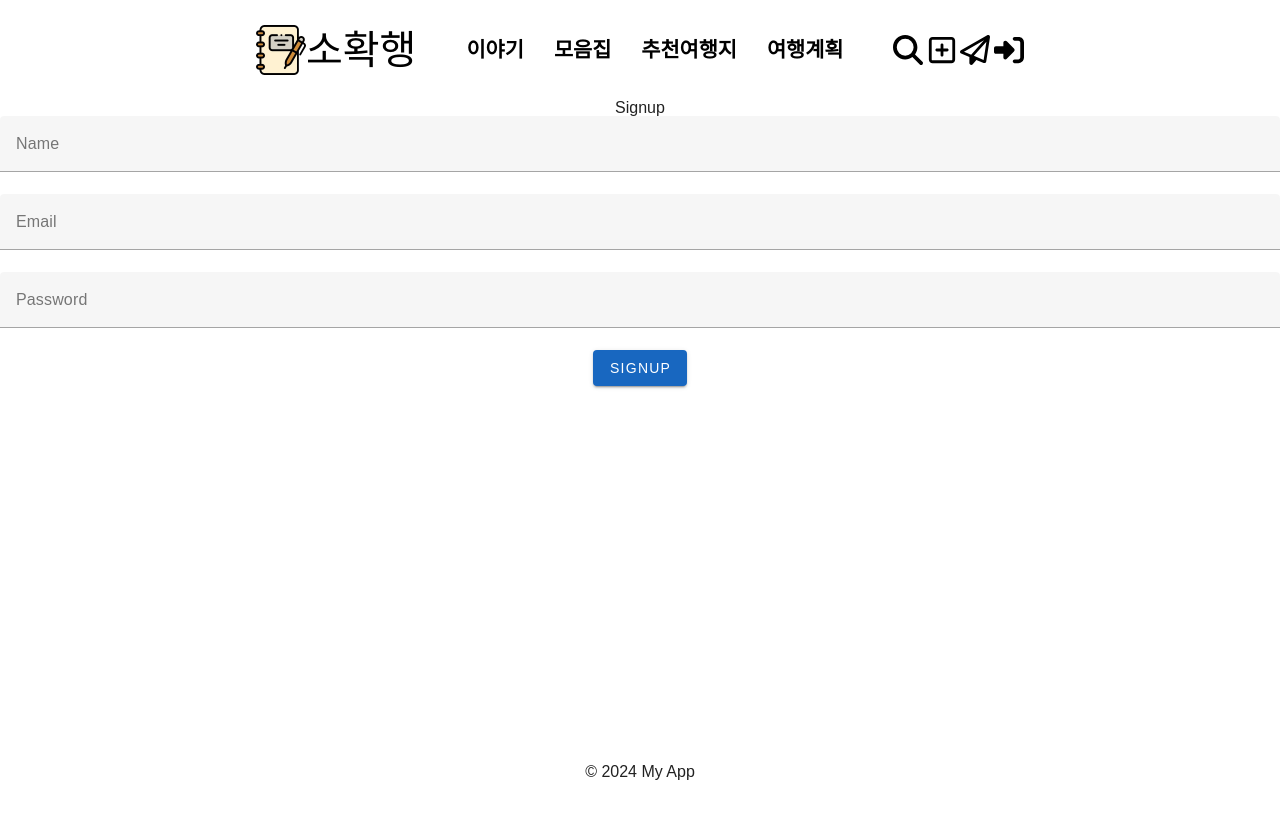
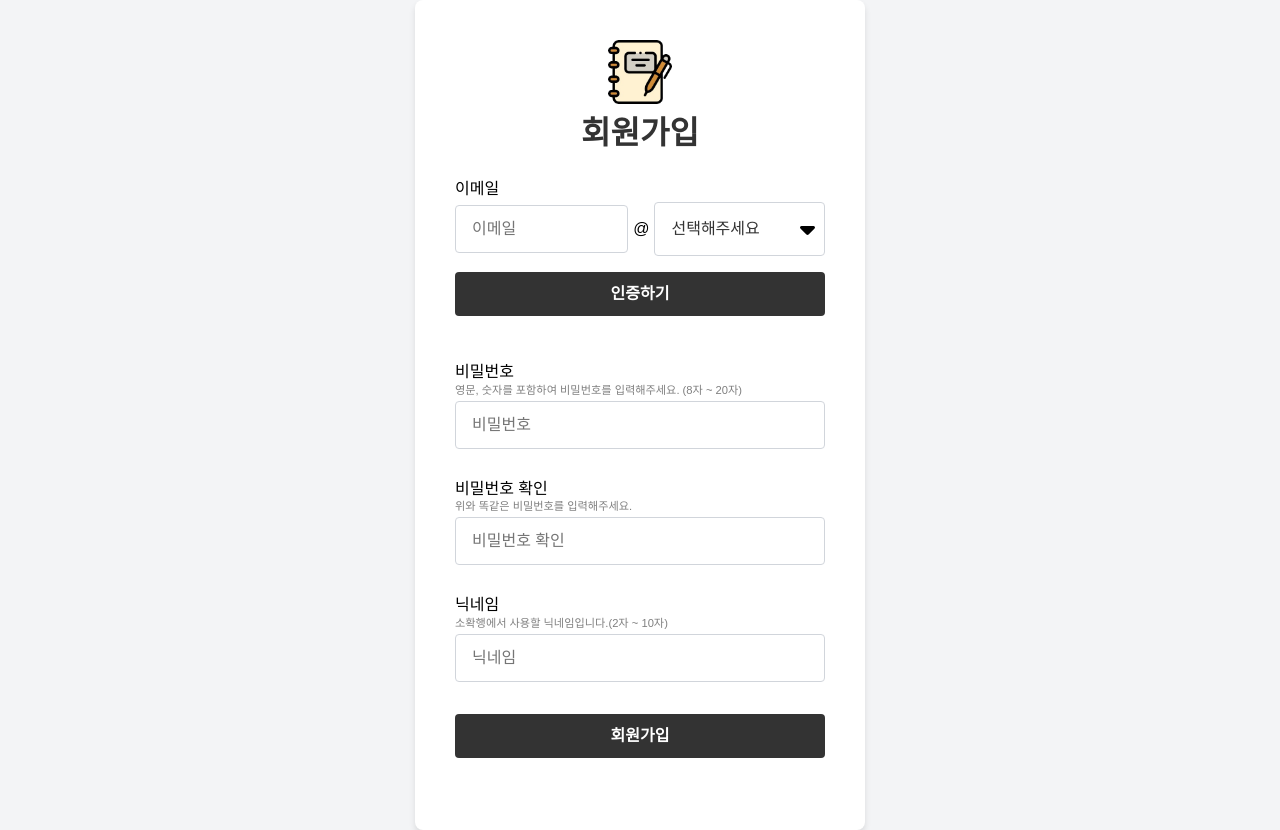
Before and after one commit to tinyhappytrip/tiny-happy-trip-fe, a Vue app: page /signup in a window 1280 px wide. Before the commit the page ends 800 px from the top, so only its background shows below. Built offline with nearby package versions, Linux system fonts and the light colour scheme; a web font is replaced by a local one.

Commit message:
feat: 회원가입 페이지 구현

```diff
--- a/src/components/login/LoginLogoBox.vue
+++ b/src/components/login/LoginLogoBox.vue
@@ -3,8 +3,8 @@
     <div class="logo">
       <RouterLink to="/" class="go-to-link">
         <img src="@/assets/main/logo.png" alt="Logo" class="logo-image" />
-        <div>소확행</div>
       </RouterLink>
+      <div class="title">로그인</div>
     </div>
   </div>
 </template>
@@ -35,4 +35,11 @@
   text-decoration: none;
   font-size: 2rem;
 }
+
+.title {
+  font-size: 2rem;
+  font-weight: bold;
+  cursor: default;
+  color: #333333;
+}
 </style>
--- a/src/plugins/font-awesome-icon.js
+++ b/src/plugins/font-awesome-icon.js
@@ -1,9 +1,9 @@
 import { library } from '@fortawesome/fontawesome-svg-core'
 import { faSquarePlus, faPaperPlane, faCircleCheck } from '@fortawesome/free-regular-svg-icons'
 import { FontAwesomeIcon } from '@fortawesome/vue-fontawesome'
-import { faMagnifyingGlass, faRightToBracket } from '@fortawesome/free-solid-svg-icons'
+import { faMagnifyingGlass, faRightToBracket, faCaretDown } from '@fortawesome/free-solid-svg-icons'
 
-library.add(faSquarePlus, faPaperPlane, faMagnifyingGlass, faRightToBracket, faCircleCheck)
+library.add(faSquarePlus, faPaperPlane, faMagnifyingGlass, faRightToBracket, faCircleCheck, faCaretDown)
 
 export function fontAwesomeIcon(app) {
   app.component('font-awesome-icon', FontAwesomeIcon)
--- a/src/router/rotues.js
+++ b/src/router/rotues.js
@@ -3,6 +3,6 @@ import DefaultLayout from '@/layouts/DefaultLayout.vue'
 export const routes = [
   { path: '/', name: 'main', meta: { layout: DefaultLayout }, component: () => import('@/views/MainView.vue') },
   { path: '/login', name: 'login', component: () => import('@/views/LoginView.vue') },
-  { path: '/signup', name: 'signup', meta: { layout: DefaultLayout }, component: () => import('@/views/SignupView.vue') },
+  { path: '/signup', name: 'signup', component: () => import('@/views/SignupView.vue') },
   { path: '/find', name: 'find', meta: { layout: DefaultLayout }, component: () => import('@/views/FindView.vue') }
 ]
--- a/src/views/FindView.vue
+++ b/src/views/FindView.vue
@@ -75,7 +75,7 @@ const handleSubmit = () => {
   position: relative;
   display: flex;
   align-items: center;
-  margin-bottom: 2rem;
+  margin-bottom: 2.5rem;
 }
 
 .input-group input {
--- a/src/views/SignupView.vue
+++ b/src/views/SignupView.vue
@@ -1,30 +1,251 @@
 <template>
-  <div>
-    <h2>Signup</h2>
-    <v-form @submit.prevent="signup">
-      <v-text-field v-model="name" label="Name"></v-text-field>
-      <v-text-field v-model="email" label="Email"></v-text-field>
-      <v-text-field v-model="password" label="Password" type="password"></v-text-field>
-      <v-btn type="submit" color="primary">Signup</v-btn>
-    </v-form>
+  <div class="container">
+    <div class="signup-container">
+      <div class="logo-box">
+        <div class="logo">
+          <RouterLink to="/" class="go-to-link">
+            <img src="@/assets/main/logo.png" alt="Logo" class="logo-image" />
+          </RouterLink>
+          <div class="title">회원가입</div>
+        </div>
+      </div>
+      <form @submit.prevent="handleSubmit" class="signup-form">
+        <div class="form-group">
+          <label for="email" class="label">이메일</label>
+          <div class="email-input-group">
+            <input type="text" id="email" v-model="email" placeholder="이메일" required />
+            <div style="margin: 0 5px">@</div>
+            <div class="select-wrapper">
+              <select v-model="emailDomain" required>
+                <option value="" disabled>선택해주세요</option>
+                <option value="gmail.com">gmail.com</option>
+                <option value="naver.com">naver.com</option>
+                <option value="daum.net">daum.net</option>
+                <option value="custom">직접입력</option>
+              </select>
+              <font-awesome-icon :icon="['fas', 'caret-down']" size="xl" class="caret-icon" />
+            </div>
+          </div>
+          <button class="send-btn" type="button" @click="verifyEmail">인증하기</button>
+        </div>
+        <label for="password" class="label">비밀번호</label>
+        <div class="description">영문, 숫자를 포함하여 비밀번호를 입력해주세요. (8자 ~ 20자)</div>
+        <div class="input-group">
+          <input v-model="password" id="password" name="password" type="password" required placeholder="비밀번호" />
+        </div>
+        <label for="passwordCheck" class="label">비밀번호 확인</label>
+        <div class="description">위와 똑같은 비밀번호를 입력해주세요.</div>
+        <div class="input-group">
+          <input v-model="passwordCheck" id="passwordCheck" name="passwordCheck" type="password" required placeholder="비밀번호 확인" />
+        </div>
+        <label for="nickname" class="label">닉네임</label>
+        <div class="description">소확행에서 사용할 닉네임입니다.(2자 ~ 10자)</div>
+        <div class="input-group">
+          <input v-model="nickname" id="nickname" name="nickname" type="text" required placeholder="닉네임" />
+        </div>
+        <button type="submit" class="signup-btn">회원가입</button>
+      </form>
+    </div>
   </div>
 </template>
 
-<script>
-import { defineComponent, ref } from 'vue'
+<script setup>
+import { ref } from 'vue'
+const email = ref('')
+const emailDomain = ref('')
+const password = ref('')
+const passwordCheck = ref('')
+const nickname = ref('')
 
-export default defineComponent({
-  name: 'SignupPage',
-  setup() {
-    const name = ref('')
-    const email = ref('')
-    const password = ref('')
+const text = () => {
+  console.log('클릭')
+}
 
-    const signup = () => {
-      // 회원가입 로직 작성
-    }
+const verifyEmail = () => {
+  const domain = emailDomain.value
+  console.log(`Verify email: ${email.value}@${domain}`)
+}
 
-    return { name, email, password, signup }
+const handleSubmit = () => {
+  if (password.value !== passwordCheck.value) {
+    alert('비밀번호가 일치하지 않습니다.')
+    return
   }
-})
+
+  const domain = emailDomain.value === 'custom' ? customEmailDomain.value : emailDomain.value
+
+  console.log('Form submitted', {
+    email: `${email.value}@${emailDomain.value}`,
+    password: password.value,
+    nickname: nickname.value
+  })
+}
 </script>
+
+<style scoped>
+.container {
+  min-height: 100vh;
+  display: flex;
+  justify-content: center;
+  align-items: center;
+  background-color: #f3f4f6;
+}
+
+.signup-container {
+  width: 100%;
+  max-width: 450px;
+  padding: 2.5rem;
+  background-color: #ffffff;
+  border-radius: 8px;
+  box-shadow: 0 4px 6px rgba(0, 0, 0, 0.1);
+  text-align: center;
+}
+
+.logo {
+  width: 50%;
+  display: flex;
+  justify-content: center;
+  flex-direction: column;
+  align-items: center;
+  margin: 0 auto;
+  margin-bottom: 2rem;
+}
+
+.logo-image {
+  cursor: pointer;
+  width: 64px;
+  height: 64px;
+  margin-bottom: 0.5rem;
+}
+
+.go-to-link {
+  font-weight: bold;
+  color: #333333;
+  text-decoration: none;
+  font-size: 2rem;
+}
+
+.title {
+  font-size: 2rem;
+  font-weight: bold;
+  cursor: default;
+  color: #333333;
+}
+
+.signup-form {
+  margin-bottom: 1rem;
+}
+
+.label {
+  display: block;
+  text-align: left;
+  margin-bottom: 0.3rem;
+  font-size: 1rem;
+}
+
+.description {
+  text-align: left;
+  font-size: 0.7rem;
+  opacity: 0.5;
+  margin-bottom: 0.3rem;
+  cursor: default;
+}
+
+.form-group {
+  margin-bottom: 2rem;
+}
+
+.email-input-group {
+  width: 100%;
+  display: flex;
+  margin-bottom: 1rem;
+  align-items: center;
+}
+
+.email-input-group input {
+  width: 50%;
+  padding: 14px 16px;
+  border: 1.5px solid #d1d5db;
+  border-radius: 4px;
+  font-size: 1rem;
+  color: #333333;
+}
+
+.select-wrapper {
+  width: 50%;
+  position: relative;
+}
+
+.select-wrapper select {
+  width: 100%;
+  padding: 14px 16px;
+  border: 1.5px solid #d1d5db;
+  border-radius: 4px;
+  font-size: 1rem;
+  color: #333333;
+  line-height: 1.5;
+}
+
+.caret-icon {
+  position: absolute;
+  right: 10px;
+  top: 50%;
+  transform: translateY(-50%);
+  pointer-events: none;
+}
+
+.email-input-group input:focus,
+.select-wrapper select:focus {
+  outline: none;
+  border-color: #333333;
+}
+
+.send-btn {
+  width: 100%;
+  padding: 14px 16px;
+  background-color: #333333;
+  color: #ffffff;
+  border: none;
+  border-radius: 4px;
+  font-size: 1rem;
+  font-weight: bold;
+  cursor: pointer;
+  margin-bottom: 1rem;
+}
+
+.input-group {
+  margin-bottom: 2rem;
+}
+
+.input-group input {
+  width: 100%;
+  padding: 14px 16px;
+  border: 1.5px solid #d1d5db;
+  border-radius: 4px;
+  font-size: 1rem;
+  color: #333333;
+}
+
+.input-group input:focus {
+  outline: none;
+  border-color: #333333;
+  box-sizing: border-box;
+}
+
+.signup-btn {
+  width: 100%;
+  padding: 14px 16px;
+  background-color: #333333;
+  color: #ffffff;
+  border: none;
+  border-radius: 4px;
+  font-size: 1rem;
+  font-weight: bold;
+  cursor: pointer;
+  margin-bottom: 1rem;
+}
+
+.signup-btn:hover {
+  background-color: black;
+}
+</style>
```
